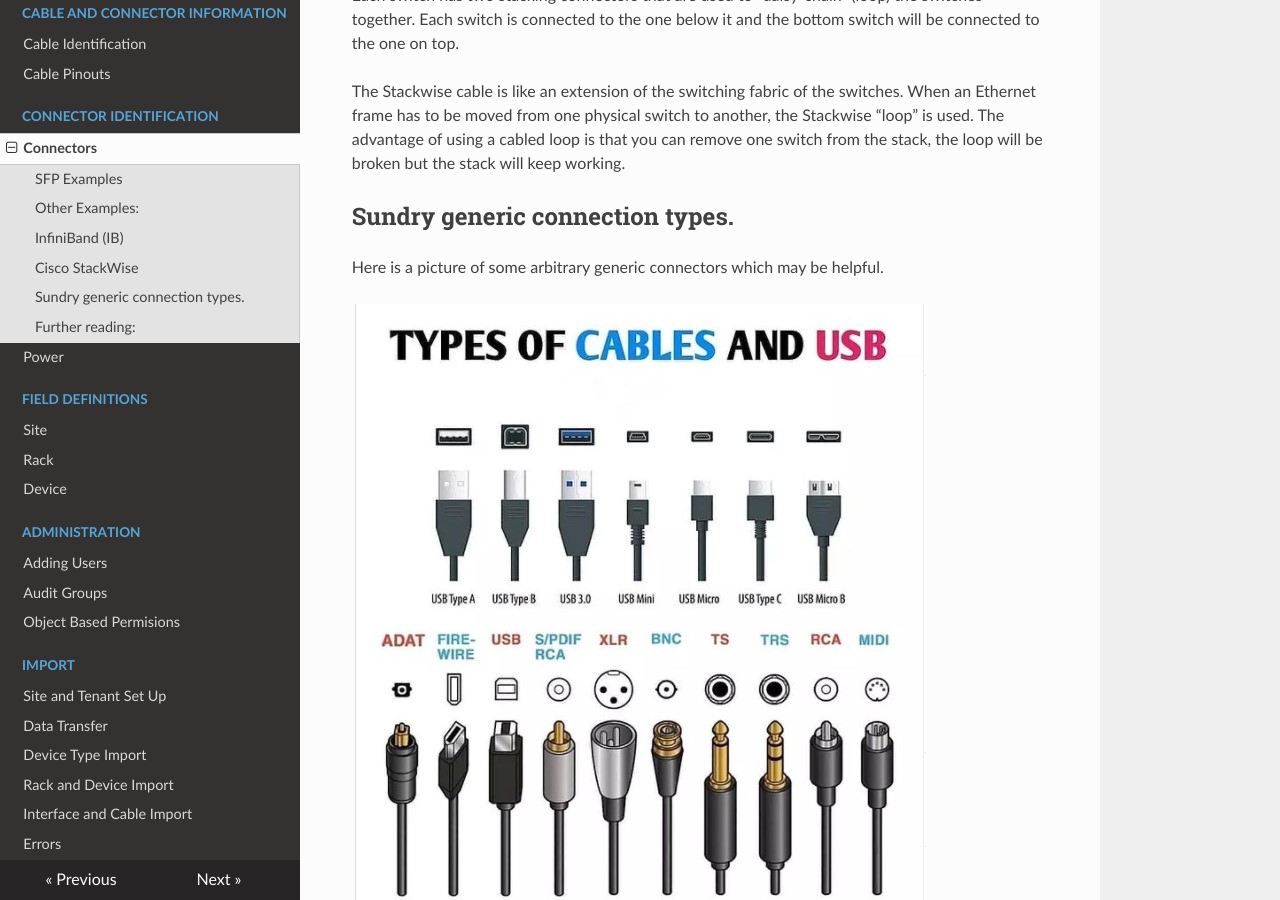
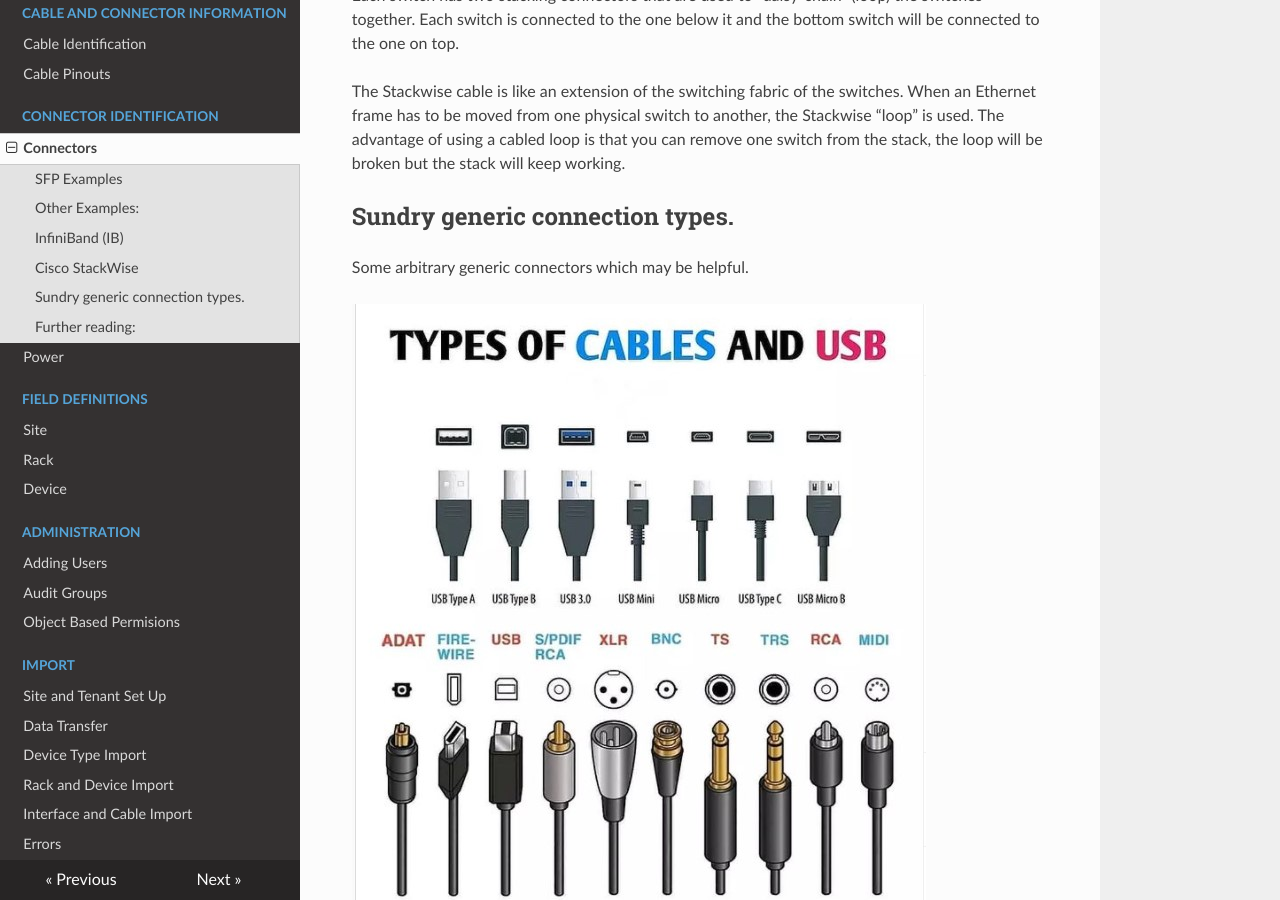
Before and after one commit to gadler01/peripety-docs, an MkDocs documentation site: the page built from docs/audit-steps/connectors.md, in a window 1280 px wide and 900 px high, scrolled down 1679 px. Built offline with MkDocs 1.6.1, drawn with Linux system fonts in a browser that asks for light colours; nearby versions of some CDN libraries; old or Windows-style settings are respelled for this version of MkDocs.

Commit message:
Update connectors.md

```diff
--- a/docs/audit-steps/connectors.md
+++ b/docs/audit-steps/connectors.md
@@ -30,7 +30,7 @@ The Stackwise cable is like an extension of the switching fabric of the switches
 
 ## Sundry generic connection types.
 
-Here is a picture of some arbitrary generic connectors which may be helpful.
+Some arbitrary generic connectors which may be helpful.
 
 ![Types of cables and USB](../img/GenericUSB.jpg)
 
```
